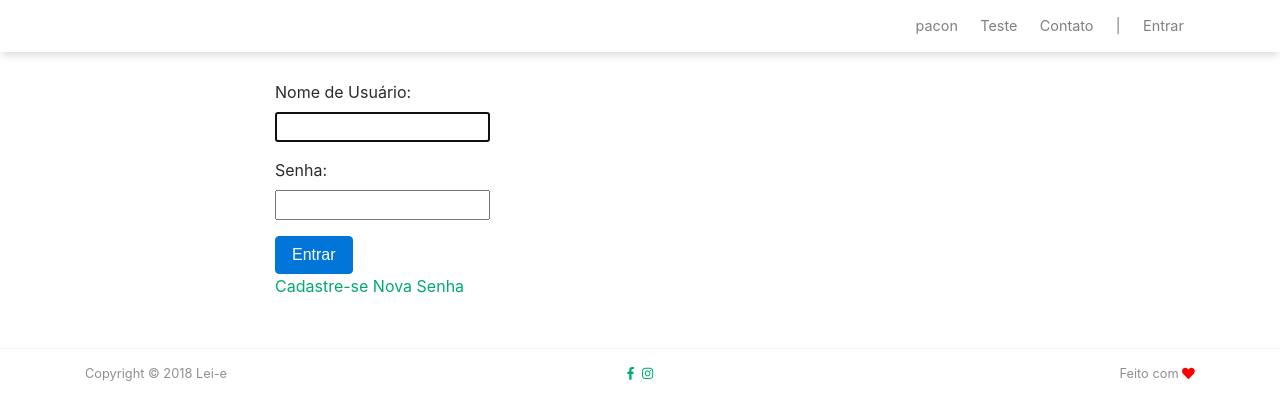
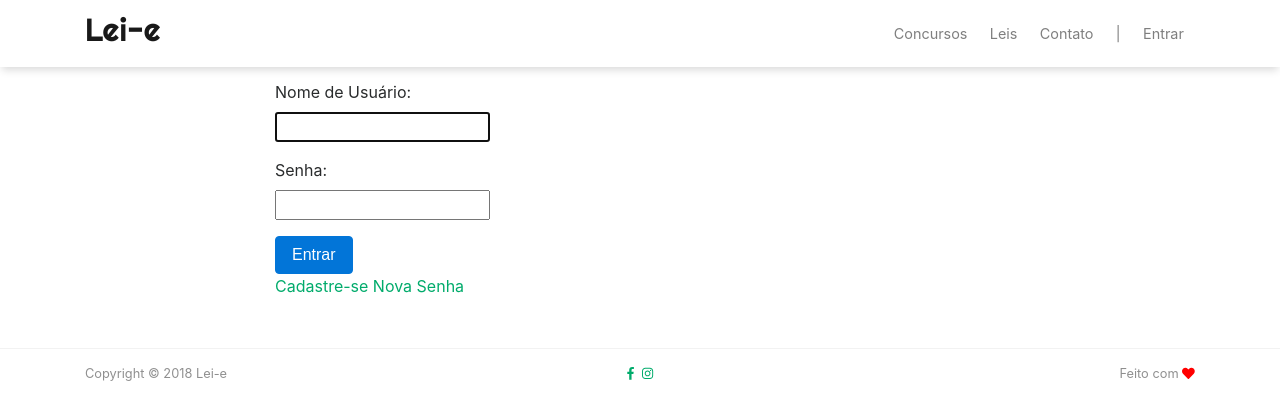
Before and after one commit to mr2236/read, a Django app: page /conta/entrar/ in a window 1280 px wide. Shown: the top 420 px of the page. Run offline with Django 3.2, Linux system fonts and the light colour scheme; parts of the project's set-up code (start-up, migrations or seed data) failed here and were passed over; some libraries are stand-ins or nearby versions.

Commit message:
error 500

```diff
--- a/medium/core/templates/base.html
+++ b/medium/core/templates/base.html
@@ -34,17 +34,17 @@
 </button>
 <div class="container"  >
 	<!-- Begin Logo -->
-	<a class="navbar-brand" href="{% url 'core:home' %}"><h2 style="font-family: Righteous;"></h2></a>
+	<a class="navbar-brand" href="{% url 'core:home' %}"><h2 style="font-family: Righteous;">Lei-e</h2></a>
 
 	<!-- End Logo -->
 	<div class="collapse navbar-collapse" id="navbarsExampleDefault">
 		<!-- Begin Menu -->
 		<ul class="navbar-nav ml-auto">
             <li class="nav-item">
-			<a class="nav-link" href="{% url 'pacotes:index' %}">pacon</a>
+			<a class="nav-link" href="{% url 'pacotes:index' %}">Concursos</a>
 			</li>
 			<li class="nav-item">
-			<a class="nav-link" href="{% url 'leis:index' %}">Teste</a>
+			<a class="nav-link" href="{% url 'leis:index' %}">Leis</a>
 			</li>
 			<li class="nav-item">
 			<a class="nav-link" href="{% url 'core:contato' %}">Contato</a>
```
Also changed, not shown: 1 other file.
